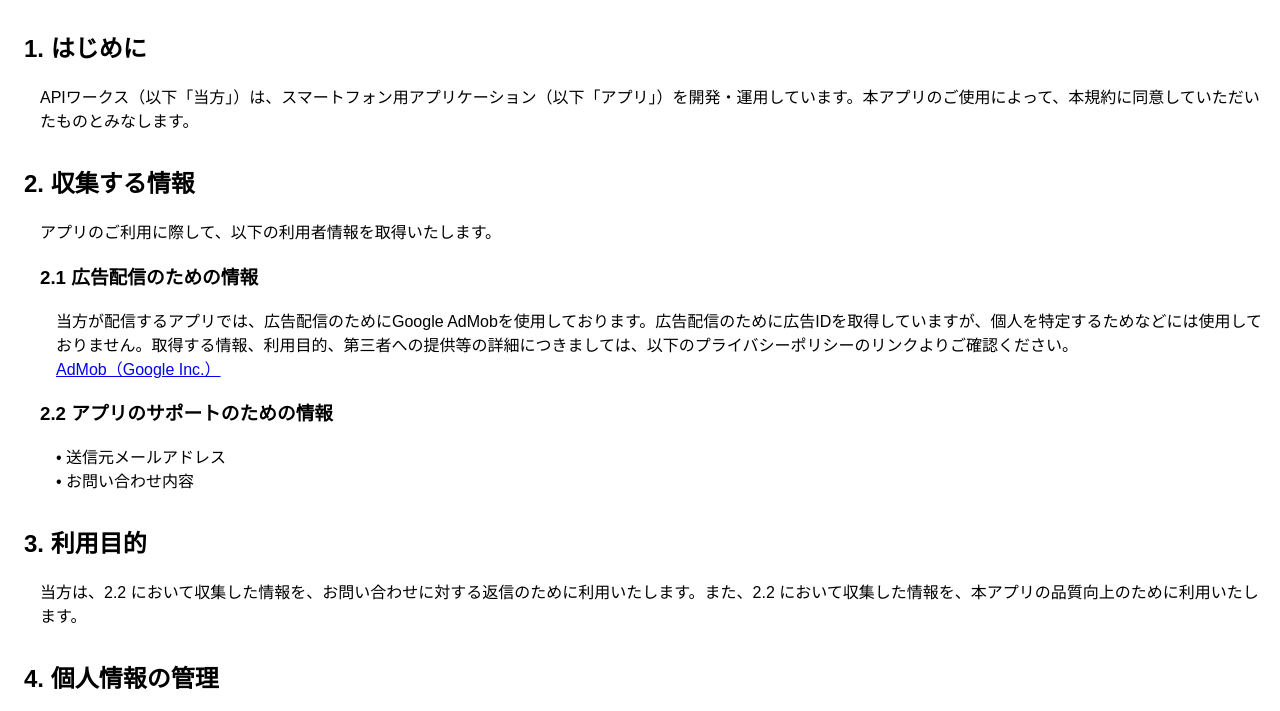
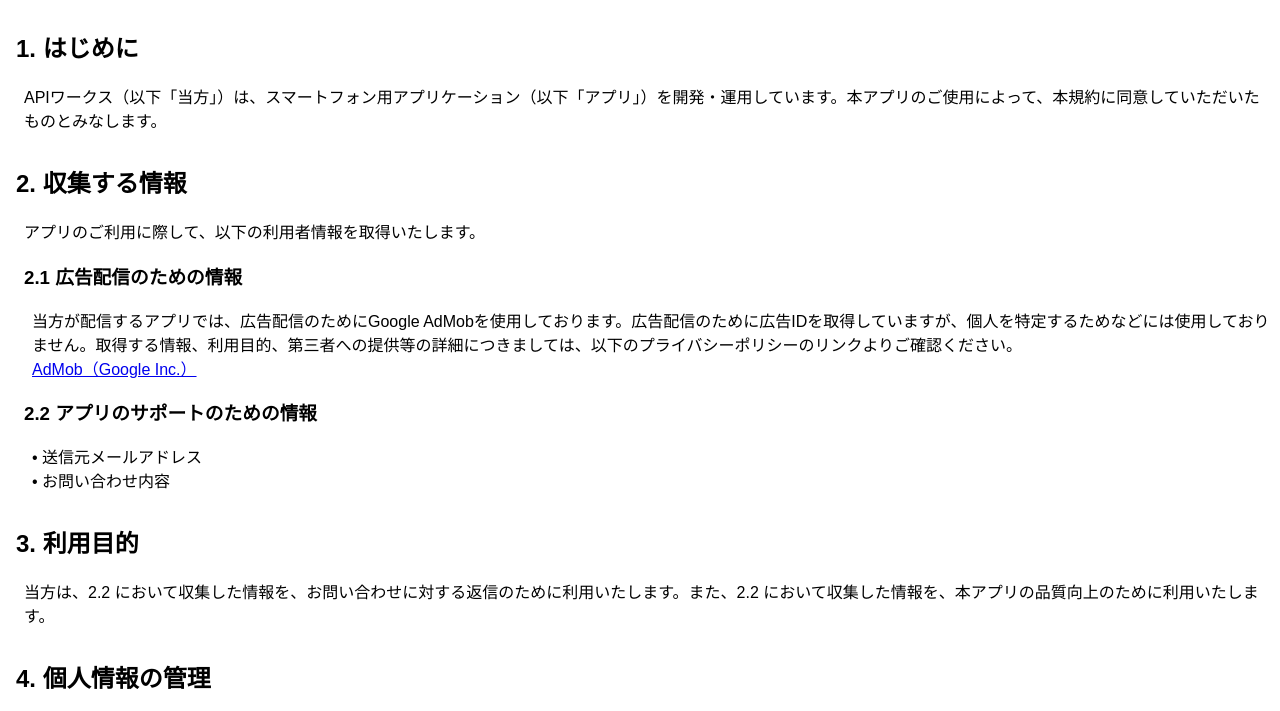
Before and after one commit to apiworks-dev/apiworks-dev.github.io, a plain HTML site: page privacypolicy-toshoken/index.html in a window 1280 px wide. Shown: the part 70-781 px from the top of the page. Drawn offline with Linux system fonts and the light colour scheme.

Commit message:
change indent

```diff
--- a/privacypolicy-toshoken/index.html
+++ b/privacypolicy-toshoken/index.html
@@ -15,20 +15,20 @@
         }
 
         h2 {
-            text-indent: 1rem;
+            text-indent: 0.5rem;
             margin-top: 2rem;
         }
 
         h3 {
-            text-indent: 2rem;
+            text-indent: 1rem;
         }
 
         .div_h2 {
-            padding-left: 2rem;
+            padding-left: 1rem;
         }
 
         .div_h3 {
-            padding-left: 3rem;
+            padding-left: 1.5rem;
         }
     </style>
 </head>
```
Also changed, not shown: supporturl-toshoken/index.html (+4 -4 lines).
